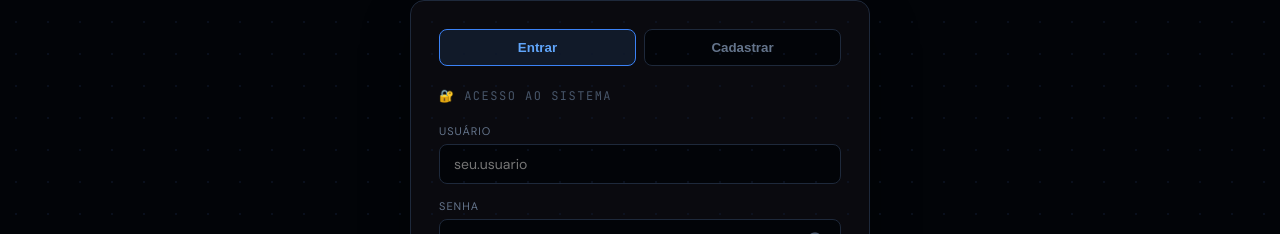
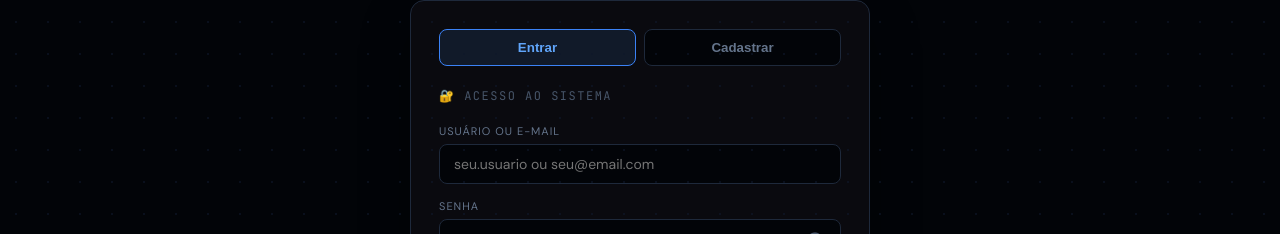
Before and after one commit to Klint-prog/H2-Scanner, a React (Vite) app in the folder client/: page / in a window 1280 px wide. Shown: the part 282-516 px from the top of the page. Built offline with nearby package versions, Linux system fonts and the light colour scheme.

Commit message:
Normalize login form credentials

```diff
--- a/client/src/Login.jsx
+++ b/client/src/Login.jsx
@@ -24,6 +24,8 @@ export default function Login({ onLogin }) {
   const submit = async (e) => {
     e.preventDefault();
     setError("");
+    const username = form.username.trim();
+    const email = form.email.trim().toLowerCase();
     if (mode === "register" && form.password !== form.confirmPassword) {
       setError("As senhas não conferem");
       return;
@@ -32,8 +34,8 @@ export default function Login({ onLogin }) {
     try {
       const endpoint = mode === "register" ? "/api/auth/register" : "/api/auth/login";
       const body = mode === "register"
-        ? { username: form.username, email: form.email, password: form.password, country: form.country, goal: form.goal }
-        : { username: form.username, password: form.password };
+        ? { username, email, password: form.password, country: form.country.trim(), goal: form.goal }
+        : { username, login: username, password: form.password };
       const res = await fetch(endpoint, {
         method: "POST",
         headers: { "Content-Type": "application/json" },
@@ -88,8 +90,8 @@ export default function Login({ onLogin }) {
             </div>
 
             <form onSubmit={submit}>
-              <Field label="Usuário">
-                <input type="text" value={form.username} onChange={e => setField("username", e.target.value)} placeholder="seu.usuario" autoComplete="username" required style={baseInput} />
+              <Field label={mode === "login" ? "Usuário ou e-mail" : "Usuário"}>
+                <input type="text" value={form.username} onChange={e => setField("username", e.target.value)} placeholder={mode === "login" ? "seu.usuario ou seu@email.com" : "seu.usuario"} autoComplete="username" required style={baseInput} />
               </Field>
 
               {mode === "register" && <Field label="E-mail">
```
